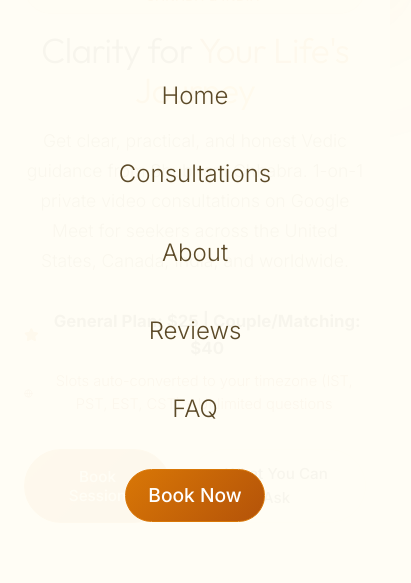
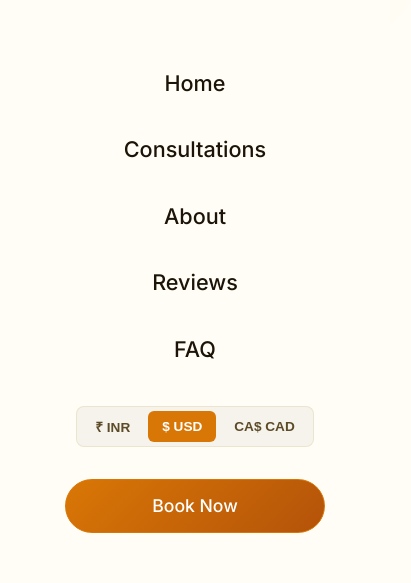
Before and after one commit to sanchit016/AstroShubham, a Next.js app: page / in a window 390 px wide. Both pictures are taken after a click on the button "Toggle menu". Shown: the part 159-742 px from the top of the page, 411 px wide, since content can reach past the window. Built offline with nearby package versions, Linux system fonts and the light colour scheme; no server answers.

Commit message:
fix(mobile): lock background scrolling when mobile menu is open and eliminate ghost text bleed

```diff
--- a/src/components/Header.tsx
+++ b/src/components/Header.tsx
@@ -31,10 +31,23 @@ export default function Header() {
   }, []);
 
   useEffect(() => {
-    document.body.style.overflow = isOpen ? "hidden" : "";
-    return () => {
-      document.body.style.overflow = "";
-    };
+    if (isOpen) {
+      const scrollY = window.scrollY;
+      document.body.style.position = "fixed";
+      document.body.style.top = `-${scrollY}px`;
+      document.body.style.width = "100%";
+      document.body.style.overflow = "hidden";
+      document.documentElement.style.overflow = "hidden";
+
+      return () => {
+        document.body.style.position = "";
+        document.body.style.top = "";
+        document.body.style.width = "";
+        document.body.style.overflow = "";
+        document.documentElement.style.overflow = "";
+        window.scrollTo(0, scrollY);
+      };
+    }
   }, [isOpen]);
 
   return (
@@ -141,45 +154,101 @@ export default function Header() {
       <AnimatePresence>
         {isOpen && (
           <motion.div
-            initial={{ opacity: 0, y: -16 }}
+            initial={{ opacity: 0, y: -10 }}
             animate={{ opacity: 1, y: 0 }}
-            exit={{ opacity: 0, y: -16 }}
-            transition={{ duration: 0.25, ease: [0.16, 1, 0.3, 1] }}
+            exit={{ opacity: 0, y: -10 }}
+            transition={{ duration: 0.22, ease: [0.16, 1, 0.3, 1] }}
             style={{
               position: "fixed",
               top: "72px",
               left: 0,
+              right: 0,
+              bottom: 0,
               width: "100%",
-              height: "calc(100vh - 72px)",
-              backgroundColor: "rgba(255, 253, 245, 0.97)",
-              backdropFilter: "blur(20px)",
-              zIndex: 99,
+              height: "calc(100dvh - 72px)",
+              backgroundColor: "#fffdf5",
+              zIndex: 9999,
               display: "flex",
               flexDirection: "column",
               alignItems: "center",
               justifyContent: "center",
-              gap: "2.5rem",
-              borderTop: "1px solid rgba(180, 150, 50, 0.15)",
+              gap: "2rem",
+              borderTop: "1px solid var(--border-color)",
+              overscrollBehavior: "contain",
+              touchAction: "pan-y",
+              padding: "2rem 1.5rem",
             }}
           >
             {NAV_ITEMS.map((item, i) => (
               <motion.div
                 key={item.href}
-                initial={{ opacity: 0, y: 16 }}
+                initial={{ opacity: 0, y: 12 }}
                 animate={{ opacity: 1, y: 0 }}
-                transition={{ delay: 0.05 * i, duration: 0.3, ease: [0.16, 1, 0.3, 1] }}
+                transition={{ delay: 0.03 * i, duration: 0.25, ease: [0.16, 1, 0.3, 1] }}
               >
-                <Link href={item.href} className="nav-link" style={{ fontSize: "1.5rem" }} onClick={toggleMenu}>
+                <Link
+                  href={item.href}
+                  className="nav-link"
+                  style={{ fontSize: "1.35rem", fontWeight: 500, color: "var(--text-primary)" }}
+                  onClick={toggleMenu}
+                >
                   {item.label}
                 </Link>
               </motion.div>
             ))}
+
+            {/* Mobile Currency Switcher */}
             <motion.div
-              initial={{ opacity: 0, y: 16 }}
+              initial={{ opacity: 0, y: 12 }}
               animate={{ opacity: 1, y: 0 }}
-              transition={{ delay: 0.05 * NAV_ITEMS.length, duration: 0.3, ease: [0.16, 1, 0.3, 1] }}
+              transition={{ delay: 0.03 * (NAV_ITEMS.length + 1), duration: 0.25 }}
+              style={{
+                display: "inline-flex",
+                background: "rgba(0, 0, 0, 0.04)",
+                padding: "4px",
+                borderRadius: "8px",
+                border: "1px solid var(--border-color)",
+                gap: "4px",
+                marginTop: "0.5rem",
+              }}
             >
-              <Link href="/#book" className="btn btn-primary" style={{ fontSize: "1.2rem" }} onClick={toggleMenu}>
+              {(["INR", "USD", "CAD"] as CurrencyCode[]).map((c) => (
+                <button
+                  key={c}
+                  type="button"
+                  onClick={() => {
+                    setGlobalCurrency(c);
+                  }}
+                  style={{
+                    padding: "6px 14px",
+                    fontSize: "0.85rem",
+                    fontWeight: "600",
+                    borderRadius: "6px",
+                    border: "none",
+                    cursor: "pointer",
+                    background: currency === c ? "var(--gold-primary)" : "transparent",
+                    color: currency === c ? "#fff" : "var(--text-secondary)",
+                    transition: "all 0.2s ease",
+                  }}
+                >
+                  {c === "INR" ? "₹ INR" : c === "USD" ? "$ USD" : "CA$ CAD"}
+                </button>
+              ))}
+            </motion.div>
+
+            {/* Book Now Button */}
+            <motion.div
+              initial={{ opacity: 0, y: 12 }}
+              animate={{ opacity: 1, y: 0 }}
+              transition={{ delay: 0.03 * (NAV_ITEMS.length + 2), duration: 0.25 }}
+              style={{ width: "100%", maxWidth: "260px" }}
+            >
+              <Link
+                href="/#book"
+                className="btn btn-primary"
+                style={{ width: "100%", justifyContent: "center", fontSize: "1.1rem", padding: "0.75rem 1.5rem" }}
+                onClick={toggleMenu}
+              >
                 Book Now
               </Link>
             </motion.div>
```
